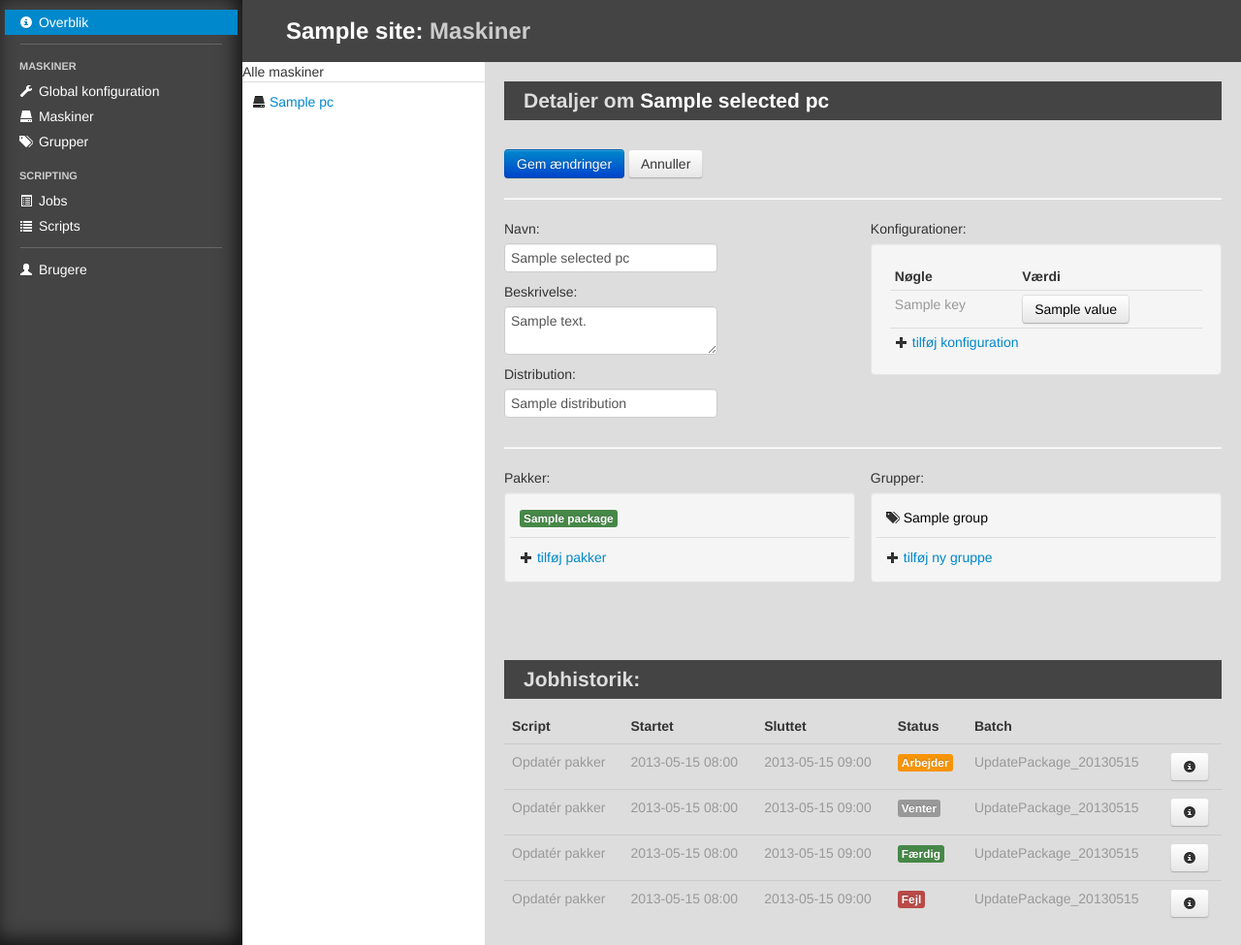
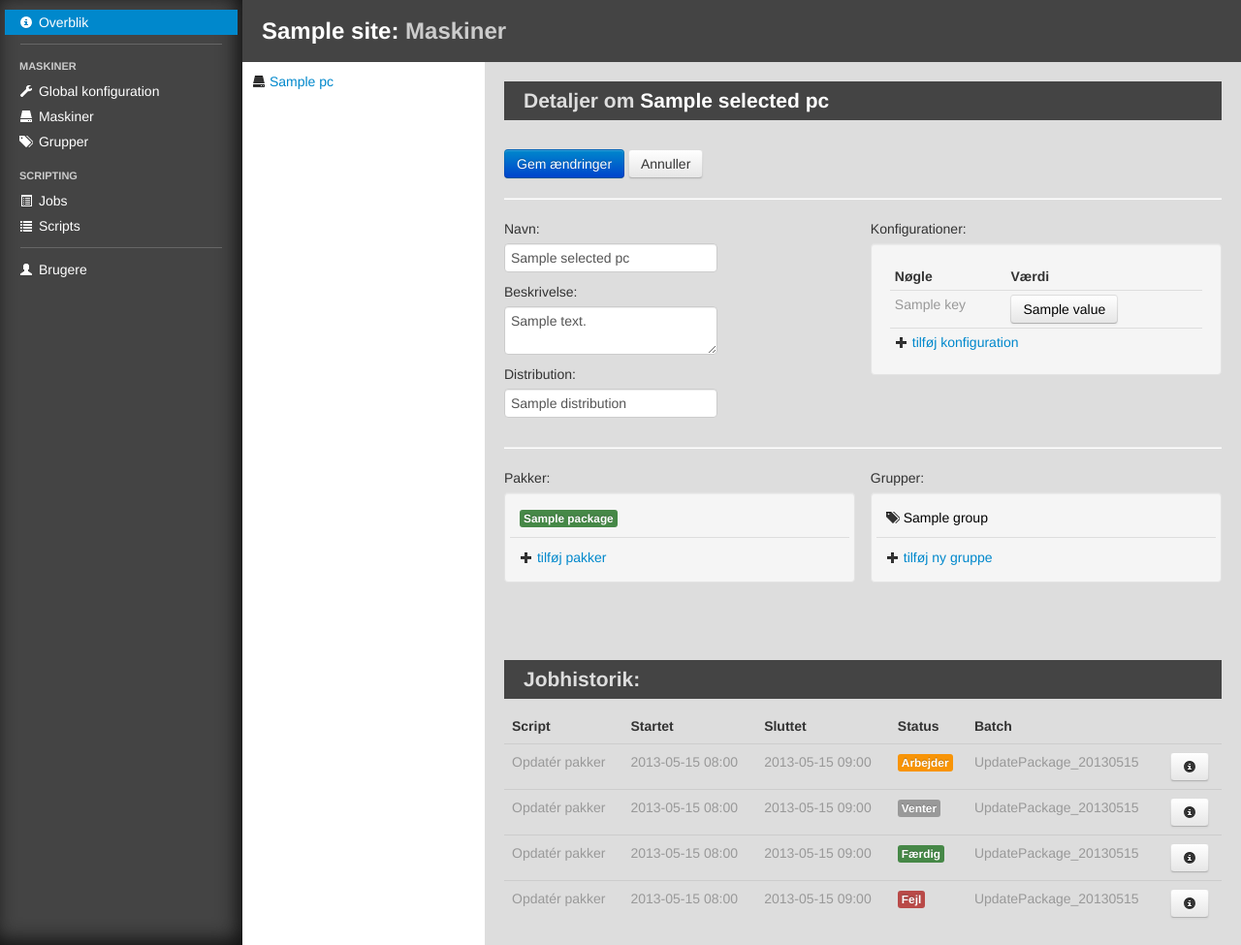
Before and after one commit to magenta-aps/bibos_admin, a Django app: template admin_site/templates/system/site_computers.html in a window 1280 px wide. Shown: the whole page at 97% size. Run offline with Django 3.2, Linux system fonts and the light colour scheme; the template is opened without the code that fills it: most values are stand-ins (such as "Sample title", 1, 10 or a date in 2020).

Commit message:
layout fixes

```diff
--- a/admin_site/site_media/css/custom.css
+++ b/admin_site/site_media/css/custom.css
@@ -10,7 +10,7 @@
 .nav.utils>li>a:hover, .nav.utils>li>a:focus {background: #666; border-radius: 5px;}
 .nav-list.utils .nav-header {text-shadow: none; color: #ccc;}
 .listutils a {background: #444; color: #fff; padding: 10px; display: block;}
-.profile {font-size: 14px;}
+.profile {font-size: 14px; margin-right: 20px;}
 .profile a.dropdown-toggle {color: #fff;}
 .dark a.dropdown-toggle {color: #000;}
 .nav-list.utils .divider {border: none; background: #666;}
@@ -55,3 +55,4 @@
 .actionlist .btn-group {display: block;}
 .actionlist a:hover {background: #08c; color: #fff; text-decoration: none; border-radius: 5px;}
 .template-container {display: none;}
+header.detailpage h1.siteheader {margin-left: 20px;}
--- a/admin_site/templates/site_with_navigation.html
+++ b/admin_site/templates/site_with_navigation.html
@@ -10,13 +10,13 @@
 
 {% block content %}
 
-<ul class="nav nav-list utils utils-global">
+  <ul class="nav nav-list utils utils-global">
     <li class="active"><a href="/site/{{ site.url }}"><i class="icon-info-sign icon-white"></i> Overblik</a></li>
     <li class="divider"></li>
     <li class="nav-header">Maskiner</li>
     <li><a href="/site/{{ site.url }}/configuration/"><i class="icon-wrench icon-white"></i> Global konfiguration</a></li>
-<li><a href="/site/{{ site.url }}/computers/"><i class="icon-hdd icon-white"></i> Maskiner</a></li>
-<li><a href="/site/{{ site.url }}/groups/"><i class="icon-tags icon-white"></i> Grupper</a></li>
+    <li><a href="/site/{{ site.url }}/computers/"><i class="icon-hdd icon-white"></i> Maskiner</a></li>
+    <li><a href="/site/{{ site.url }}/groups/"><i class="icon-tags icon-white"></i> Grupper</a></li>
     <li class="nav-header">Scripting</li>
     <li><a href="/site/{{ site.url }}/jobs/"><i class="icon-list-alt icon-white"></i> Jobs</a></li>
     <li><a href="/site/{{ site.url }}/scripts/"><i class="icon-list icon-white"></i> Scripts</a></li>
--- a/admin_site/templates/sitebase.html
+++ b/admin_site/templates/sitebase.html
@@ -1,22 +1,23 @@
 {% extends "base.html" %}
 
 {% block body %}
+
   <header {% block header_class %}{% endblock %} >
 
     {% if user.is_authenticated %}
 
       <div class="btn-group profile pull-right">
-        <span>Velkommen</span> <a class="dropdown-toggle"
-            data-toggle="dropdown" href="#">{{ user }} <i class="icon-chevron-down icon-white"></i></a>
+        <span>Velkommen</span>
+        <a class="dropdown-toggle" data-toggle="dropdown" href="#">{{ user }} <i class="icon-chevron-down icon-white"></i></a>
         <ul class="dropdown-menu pull-right">
           <li><a href="#"><i class="icon-user"></i> Min profil</a></li>
           <li><a href="/accounts/logout/"><i class="icon-share"></i> Log ud</a></li>
         </ul>
       </div>
+
     {% endif %}
-    <div class="container">
-        <h1>{% block  header_title %}{% endblock %} </h1>
-    </div>
+    <h1 class="siteheader">{% block  header_title %}{% endblock %}</h1>
+
   </header>
 
   {% block content %}
--- a/admin_site/templates/system/site_computers.html
+++ b/admin_site/templates/system/site_computers.html
@@ -6,13 +6,15 @@
 
 {% block specific_content %}
 
-
   <ul class="sublevelnav">
-      <li class="listutils">Alle maskiner</li>
-      {% for pc in site.pcs.all %}
-      <li {% ifequal pc selected_pc %}class="active" %}{% endifequal %}><a
-          href="/site/{{ site.url }}/computers/{{ pc.uid }}"><i class="icon-hdd"></i> {{ pc.name }}</a></li>
-      {% endfor %}
+    {% if not site.pcs.all%}
+      <li>Der er ingen maskiner</li>
+    {% endif %}
+    {% for pc in site.pcs.all %}
+      <li {% ifequal pc selected_pc %}class="active" %}{% endifequal %}>
+        <a href="/site/{{ site.url }}/computers/{{ pc.uid }}"><i class="icon-hdd"></i> {{ pc.name }}</a>
+      </li>
+    {% endfor %}
   </ul>
 
   <div class="container-fluid main sublevelmain">
```
Lines whose indentation alone changed are shown as unchanged.
